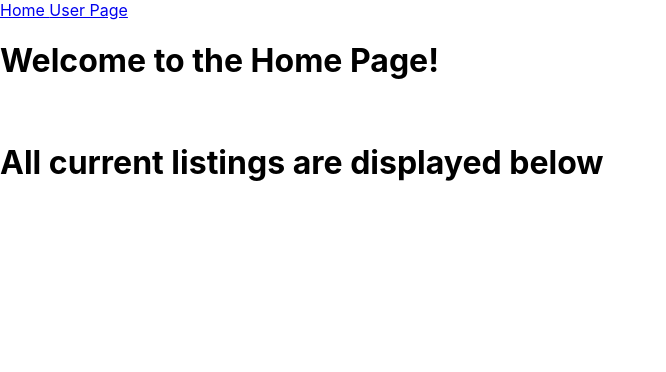
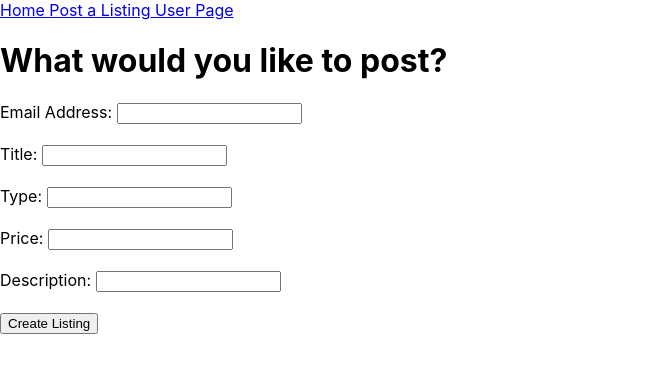
Before and after one commit to tnguyen372/Bay-Area-Marketplace, a React (Create React App) app in the folder frontend/: page /postListing in a window 1280 px wide. Shown: the top 372 px of the page, without its empty margins (0-666 px from the left). Built offline with nearby package versions, Linux system fonts and the light colour scheme; no server answers.

Commit message:
Added all input fields and submit button to post a listing

```diff
--- a/frontend/src/App.js
+++ b/frontend/src/App.js
@@ -2,9 +2,11 @@ import React from 'react';
 import './App.css';
 import { Switch, Route, Link } from 'react-router-dom';
 import Home from './pages/Home';
+import PostListing from './pages/PostListing';
 //import Login from './pages/Login';
 //import Signup from './pages/Signup';
-import UserPage from './pages/UserPage.js';
+import UserPage from './pages/UserPage';
+
 
 const App = ({ ws }) => {
   // todo, add more pages!
@@ -12,14 +14,18 @@ const App = ({ ws }) => {
     <div>
       <nav>
         <Link to="/"> Home </Link>
+        <Link to="/postListing">Post a Listing</Link>
         <Link to="/user"> User Page</Link>
       </nav>
       <Switch>
-      <Route path="/user">
+        <Route path="/user">
           <UserPage ws = { ws } />
         </Route>
+        <Route path="/postListing">
+          <PostListing ws = { ws } />
+        </Route>
         <Route path="/">
-          <Home />
+          <Home ws = { ws }/>
         </Route>
       </Switch>
     </div>
--- /dev/null
+++ b/frontend/src/pages/PostListing.js
@@ -0,0 +1,100 @@
+import React from 'react';
+import axios from 'axios';
+
+const PostListing = ({ ws }) => {
+
+  const [email, setEmail] = React.useState('');
+  const [title, setTitle] = React.useState('');
+  const [type, setType] = React.useState('');
+  const [price, setPrice] = React.useState('');
+  const [description, setDescription] = React.useState('');
+  const [listings, updateListings] = React.useState([]);
+
+  const inputEmail = (event) => {
+    const email = event.target.value;
+    setEmail(email);
+  };
+
+  const inputTitle = (event) => {
+    const title = event.target.value;
+    setTitle(title);
+  };
+
+  const inputType = (event) => {
+    const type = event.target.value;
+    setType(type);
+  };
+
+  const inputPrice = (event) => {
+    const price = event.target.value;
+    setPrice(price);
+  };
+
+  const inputDescription = (event) => {
+    const description = event.target.value;
+    setDescription(description);
+  };
+
+//   //Submit a listing
+//   const createListing = () => {
+//     const listing = {
+//       title: title,
+//       type: type,
+//       price: price,
+//       description: description
+//     };
+//     axios.post('/api/createListing', listing)
+//       .then(viewListings);
+//     setTitle('');
+//     setType('');
+//     setPrice('');
+//     setDescription('');
+//   };
+
+//   const viewListings = () => {
+//     axios.get('/api/viewListings')
+//       .then((res) => {
+//         updateListings(res.data);
+//       });
+//   };
+
+//   const deleteListing = () => {
+//     axios.delete('/api/deleteListing')
+//       .then(viewListings);
+
+//   };
+    return (
+    <div>
+      <h1>What would you like to post?</h1>
+        <div>
+            <div className="create-listing">
+                {/* Listing Input Fields */}
+                <label>Email Address: </label>
+                <input id="input-email" value={email} onChange={inputEmail}/>
+                <br />
+                <br />
+                <label>Title: </label>
+                <input id="input-title" value={title} onChange={inputTitle} />
+                <br />
+                <br />
+                <label>Type: </label>
+                <input id="input-type" value={type} onChange={inputType} />
+                <br />
+                <br />
+                <label>Price: </label>
+                <input id="input-price" value={price} onChange={inputPrice} />
+                <br />
+                <br />
+                <label>Description: </label>
+                <input id="input-description" value={description} onChange={inputDescription} />
+                <br />
+                <br />
+                <button id="submit" >Create Listing</button>
+            </div>
+        </div>
+    </div>
+
+  );
+};
+
+export default PostListing;
```
